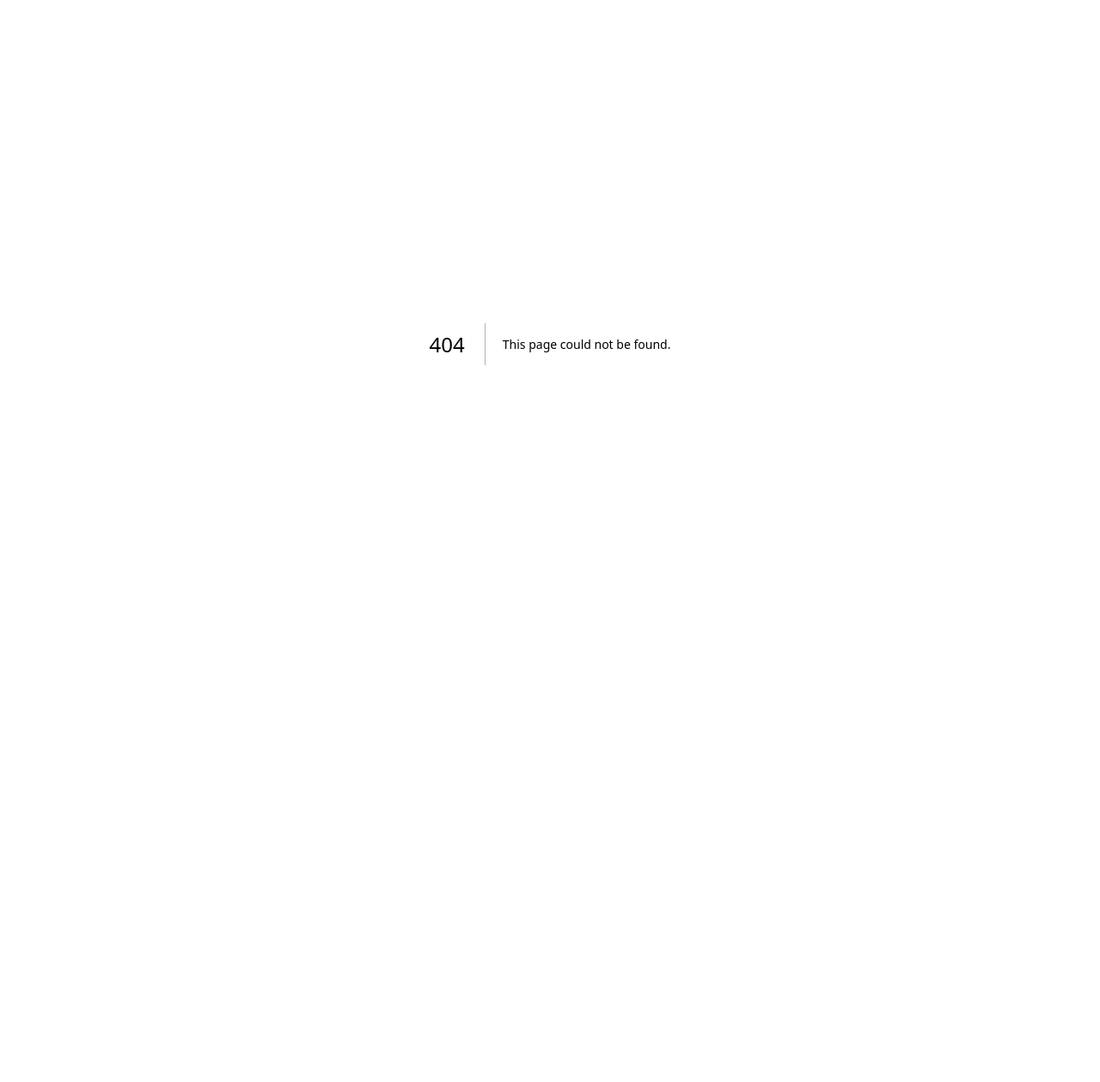
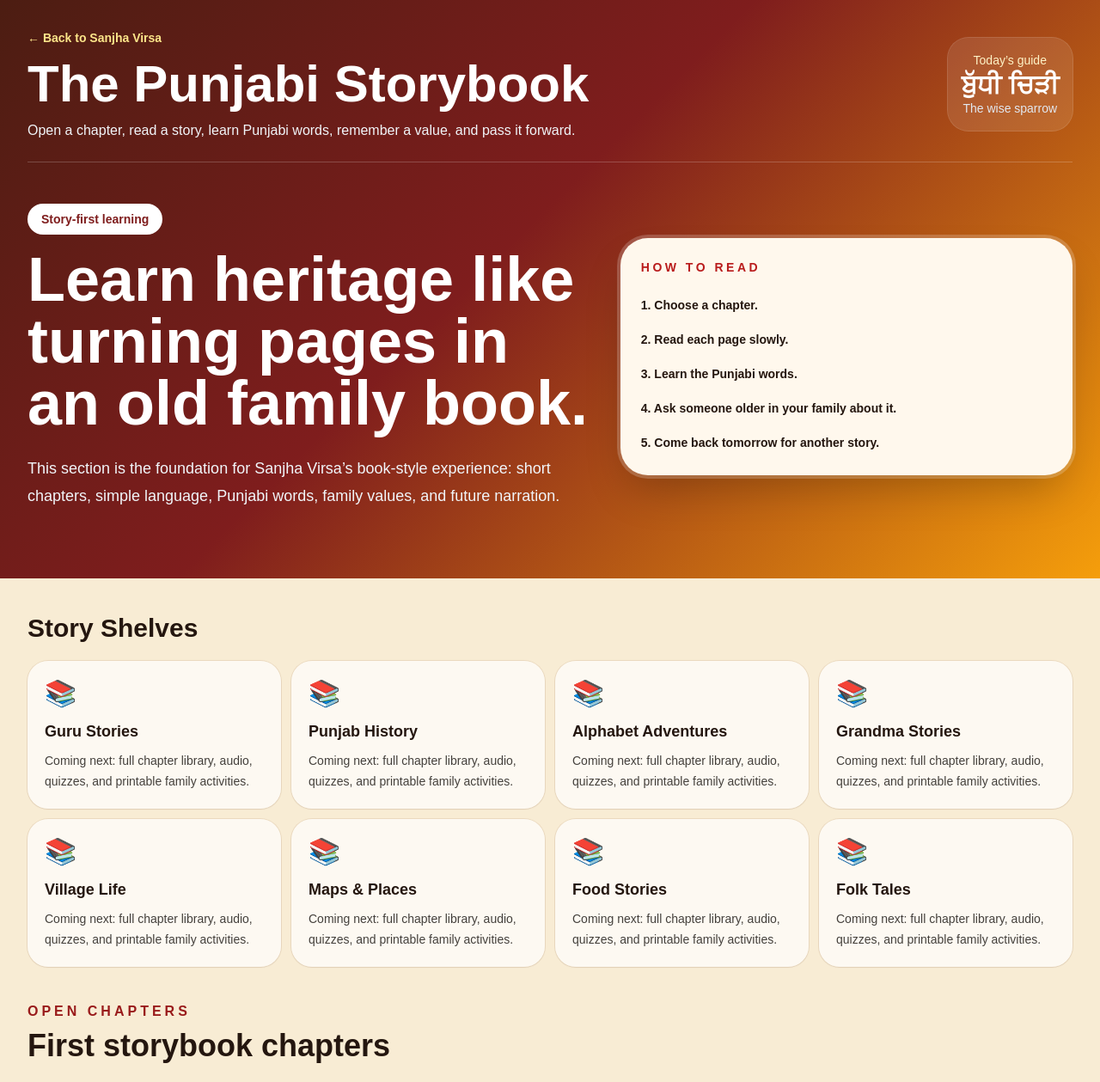
Before and after one commit to Gagan8atwal/sanjha-virsa, a Next.js app: page /storybook in a window 1280 px wide. Before the commit this address had no page. Shown: the top 1259 px of the page at 86% size. Before the commit the page ends 800 px from the top, so only its background shows below. Built offline with nearby package versions, Linux system fonts and the light colour scheme.

Commit message:
Add Punjabi storybook experience

```diff
--- /dev/null
+++ b/app/storybook/page.tsx
@@ -0,0 +1,162 @@
+const storyChapters = [
+  {
+    number: '01',
+    title: 'The Land of Five Rivers',
+    punjabi: 'ਪੰਜ ਦਰਿਆਵਾਂ ਦੀ ਧਰਤੀ',
+    theme: 'Punjab begins with water, fields, songs, and memory.',
+    pages: [
+      'Long ago, before borders and passports, there was a land known by its rivers. Children heard the names like music: Jhelum, Chenab, Ravi, Beas, and Sutlej.',
+      'The rivers fed wheat fields, villages, orchards, animals, and people. Punjab became a meeting place for travelers, farmers, saints, poets, soldiers, and storytellers.',
+      'Every family carried a small piece of Punjab: a word, a recipe, a song, a prayer, a turban, a phulkari, or a story from a grandparent.'
+    ],
+    lesson: 'Punjab means more than one place. It is a living heritage shared across people, languages, faiths, and families.',
+    words: ['Punjab', 'Darya', 'Pind', 'Khet', 'Virsa'],
+  },
+  {
+    number: '02',
+    title: 'The First Letters',
+    punjabi: 'ਪਹਿਲੇ ਅੱਖਰ',
+    theme: 'A child meets Gurmukhi for the first time.',
+    pages: [
+      'A little child opened an old book from Dadi Ji’s shelf. On the first page was a beautiful letter: ੳ.',
+      'Dadi Ji smiled and said, “Every letter is a small door. When you learn the letters, Punjab begins speaking to you.”',
+      'The child traced each letter slowly: ਅ, ੲ, ਸ, ਹ, ਕ. The letters became sounds. The sounds became words. The words became stories.'
+    ],
+    lesson: 'Language is the bridge between generations.',
+    words: ['Akhar', 'Boli', 'Gurmukhi', 'Shabad', 'Kahani'],
+  },
+  {
+    number: '03',
+    title: 'The Langar Lesson',
+    punjabi: 'ਲੰਗਰ ਦੀ ਸਿੱਖਿਆ',
+    theme: 'A story about seva, equality, and sharing.',
+    pages: [
+      'One morning, a child visited the gurdwara and saw people sitting together on the floor. Young, old, rich, poor, everyone sat in one line.',
+      'In the kitchen, volunteers stirred dal, rolled rotis, washed dishes, and served with humility. Nobody asked who was important. Everyone was treated with respect.',
+      'The child learned that food can fill the stomach, but seva can fill the heart.'
+    ],
+    lesson: 'Seva means serving others without ego.',
+    words: ['Langar', 'Seva', 'Sangat', 'Pangat', 'Dhanvaad'],
+  },
+  {
+    number: '04',
+    title: 'The Brave Village Sparrow',
+    punjabi: 'ਹਿੰਮਤੀ ਚਿੜੀ',
+    theme: 'A child-friendly folk-style story about courage.',
+    pages: [
+      'In a small pind, a sparrow lived near the wheat fields. She was tiny, but she watched everything carefully.',
+      'One hot day, the village well began to dry. The animals were thirsty, and the children were worried. The sparrow flew from house to house, chirping until everyone gathered.',
+      'Together, the villagers cleaned the old canal path. Water returned slowly. The sparrow taught them that even a small voice can wake up a whole village.'
+    ],
+    lesson: 'Courage is not about size. It is about action.',
+    words: ['Chiri', 'Himmat', 'Paani', 'Pind', 'Ikatthe'],
+  },
+];
+
+const bookShelves = [
+  'Guru Stories',
+  'Punjab History',
+  'Alphabet Adventures',
+  'Grandma Stories',
+  'Village Life',
+  'Maps & Places',
+  'Food Stories',
+  'Folk Tales',
+];
+
+export default function StorybookPage() {
+  return (
+    <main className="min-h-screen bg-[#f8ecd4] text-[#24160f]">
+      <section className="bg-[linear-gradient(135deg,#4c1d12,#7f1d1d_45%,#f59e0b)] text-white">
+        <div className="mx-auto max-w-7xl px-5 py-8 md:px-8">
+          <header className="flex flex-col gap-4 border-b border-white/20 pb-6 md:flex-row md:items-center md:justify-between">
+            <div>
+              <a href="/" className="text-sm font-bold text-amber-200">← Back to Sanjha Virsa</a>
+              <h1 className="mt-3 text-4xl font-black md:text-6xl">The Punjabi Storybook</h1>
+              <p className="mt-3 max-w-3xl text-slate-100">Open a chapter, read a story, learn Punjabi words, remember a value, and pass it forward.</p>
+            </div>
+            <div className="rounded-3xl bg-white/10 p-4 text-center ring-1 ring-white/20">
+              <p className="text-sm text-amber-100">Today’s guide</p>
+              <p className="text-3xl font-black">ਬੁੱਧੀ ਚਿੜੀ</p>
+              <p className="text-sm text-slate-200">The wise sparrow</p>
+            </div>
+          </header>
+
+          <div className="grid gap-8 py-12 lg:grid-cols-[1fr_0.8fr] lg:items-center">
+            <div>
+              <p className="mb-4 inline-flex rounded-full bg-white px-4 py-2 text-sm font-black text-red-900">Story-first learning</p>
+              <h2 className="text-5xl font-black leading-tight md:text-7xl">Learn heritage like turning pages in an old family book.</h2>
+              <p className="mt-6 max-w-2xl text-lg leading-8 text-slate-100">This section is the foundation for Sanjha Virsa’s book-style experience: short chapters, simple language, Punjabi words, family values, and future narration.</p>
+            </div>
+            <div className="rounded-[2rem] bg-[#fff8ed] p-6 text-[#24160f] shadow-2xl ring-4 ring-white/20">
+              <p className="text-sm font-black uppercase tracking-[0.25em] text-red-700">How to read</p>
+              <ol className="mt-5 space-y-3 text-sm font-semibold leading-7">
+                <li>1. Choose a chapter.</li>
+                <li>2. Read each page slowly.</li>
+                <li>3. Learn the Punjabi words.</li>
+                <li>4. Ask someone older in your family about it.</li>
+                <li>5. Come back tomorrow for another story.</li>
+              </ol>
+            </div>
+          </div>
+        </div>
+      </section>
+
+      <section className="mx-auto max-w-7xl px-5 py-10 md:px-8">
+        <h2 className="text-3xl font-black">Story Shelves</h2>
+        <div className="mt-5 grid gap-3 sm:grid-cols-2 lg:grid-cols-4">
+          {bookShelves.map((shelf) => (
+            <div key={shelf} className="rounded-3xl bg-white/70 p-5 shadow-sm ring-1 ring-amber-900/10">
+              <p className="text-3xl">📚</p>
+              <h3 className="mt-3 text-lg font-black">{shelf}</h3>
+              <p className="mt-2 text-sm leading-6 text-stone-700">Coming next: full chapter library, audio, quizzes, and printable family activities.</p>
+            </div>
+          ))}
+        </div>
+      </section>
+
+      <section className="mx-auto max-w-7xl px-5 pb-16 md:px-8">
+        <div className="mb-6">
+          <p className="font-black uppercase tracking-[0.25em] text-red-800">Open Chapters</p>
+          <h2 className="mt-2 text-4xl font-black">First storybook chapters</h2>
+        </div>
+        <div className="grid gap-8">
+          {storyChapters.map((chapter) => (
+            <article key={chapter.title} className="overflow-hidden rounded-[2rem] bg-[#fffaf0] shadow-xl ring-1 ring-amber-900/10">
+              <div className="grid lg:grid-cols-[0.8fr_1.2fr]">
+                <div className="bg-[linear-gradient(160deg,#7f1d1d,#f59e0b)] p-6 text-white md:p-8">
+                  <p className="text-sm font-black uppercase tracking-[0.3em] text-amber-100">Chapter {chapter.number}</p>
+                  <h3 className="mt-4 text-4xl font-black">{chapter.title}</h3>
+                  <p className="mt-2 text-2xl font-black text-amber-100">{chapter.punjabi}</p>
+                  <p className="mt-5 leading-7 text-slate-100">{chapter.theme}</p>
+                  <div className="mt-8 rounded-3xl bg-white/15 p-5 ring-1 ring-white/20">
+                    <p className="text-sm font-black text-amber-100">Lesson</p>
+                    <p className="mt-2 font-semibold leading-7">{chapter.lesson}</p>
+                  </div>
+                </div>
+                <div className="p-6 md:p-8">
+                  <div className="grid gap-4 md:grid-cols-3">
+                    {chapter.pages.map((page, index) => (
+                      <div key={page} className="rounded-3xl bg-white p-5 shadow-sm ring-1 ring-amber-900/10">
+                        <p className="text-xs font-black uppercase tracking-[0.25em] text-red-700">Page {index + 1}</p>
+                        <p className="mt-4 text-lg font-semibold leading-8 text-stone-800">{page}</p>
+                      </div>
+                    ))}
+                  </div>
+                  <div className="mt-6 rounded-3xl bg-amber-50 p-5 ring-1 ring-amber-200">
+                    <p className="font-black text-red-800">Punjabi words to remember</p>
+                    <div className="mt-3 flex flex-wrap gap-2">
+                      {chapter.words.map((word) => (
+                        <span key={word} className="rounded-full bg-white px-4 py-2 text-sm font-black text-stone-800 ring-1 ring-amber-200">{word}</span>
+                      ))}
+                    </div>
+                  </div>
+                </div>
+              </div>
+            </article>
+          ))}
+        </div>
+      </section>
+    </main>
+  );
+}
```
